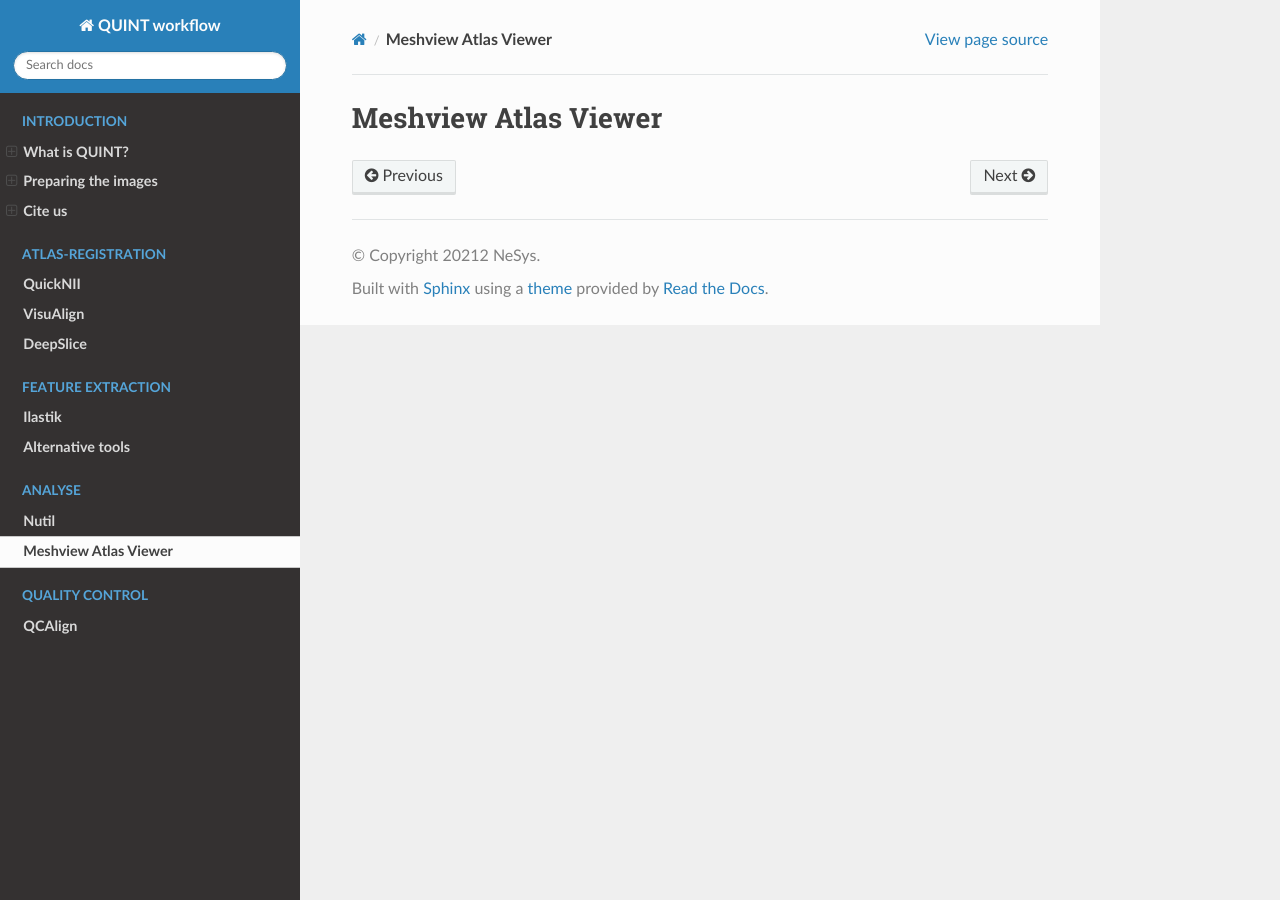
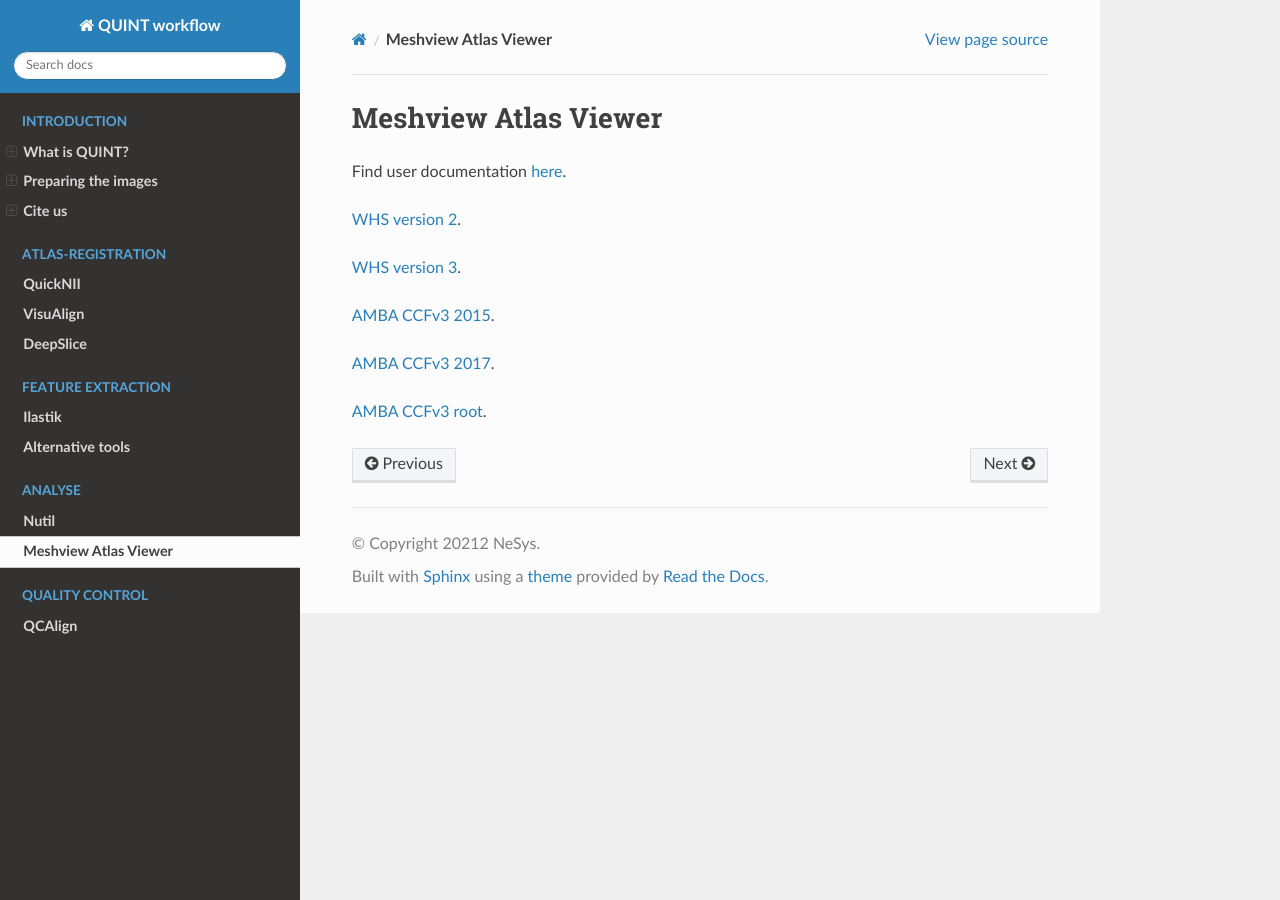
Before and after one commit to Neural-Systems-at-UIO/QUINT_workflow, a Sphinx documentation site: the page built from docs/Meshview.rst, in a window 1280 px wide. Built offline with Sphinx 7.4.7 and the Read the Docs theme 2.0.0, drawn with Linux system fonts in a browser that asks for light colours.

Commit message:
Update Meshview.rst

```diff
--- a/docs/Meshview.rst
+++ b/docs/Meshview.rst
@@ -1,2 +1,14 @@
 **Meshview Atlas Viewer**
 -----------------------------
+
+Find user documentation `here <https://meshview-for-brain-atlases.readthedocs.io/en/latest/>`_.
+
+`WHS version 2 <https://meshview.apps.hbp.eu/?atlas=WHS_SD_Rat_v2_39um>`_.
+
+`WHS version 3 <https://meshview.apps.hbp.eu/?atlas=WHS_SD_Rat_v3_39um>`_.
+
+`AMBA CCFv3 2015 <https://meshview.apps.hbp.eu/?atlas=ABA_Mouse_CCFv3_2015_25um>`_.
+
+`AMBA CCFv3 2017 <https://meshview.apps.hbp.eu/?atlas=ABA_Mouse_CCFv3_2017_25um>`_.
+
+`AMBA CCFv3 root <https://meshview.apps.hbp.eu/?atlas=AMBA_CCFv3_root>`_.
```
